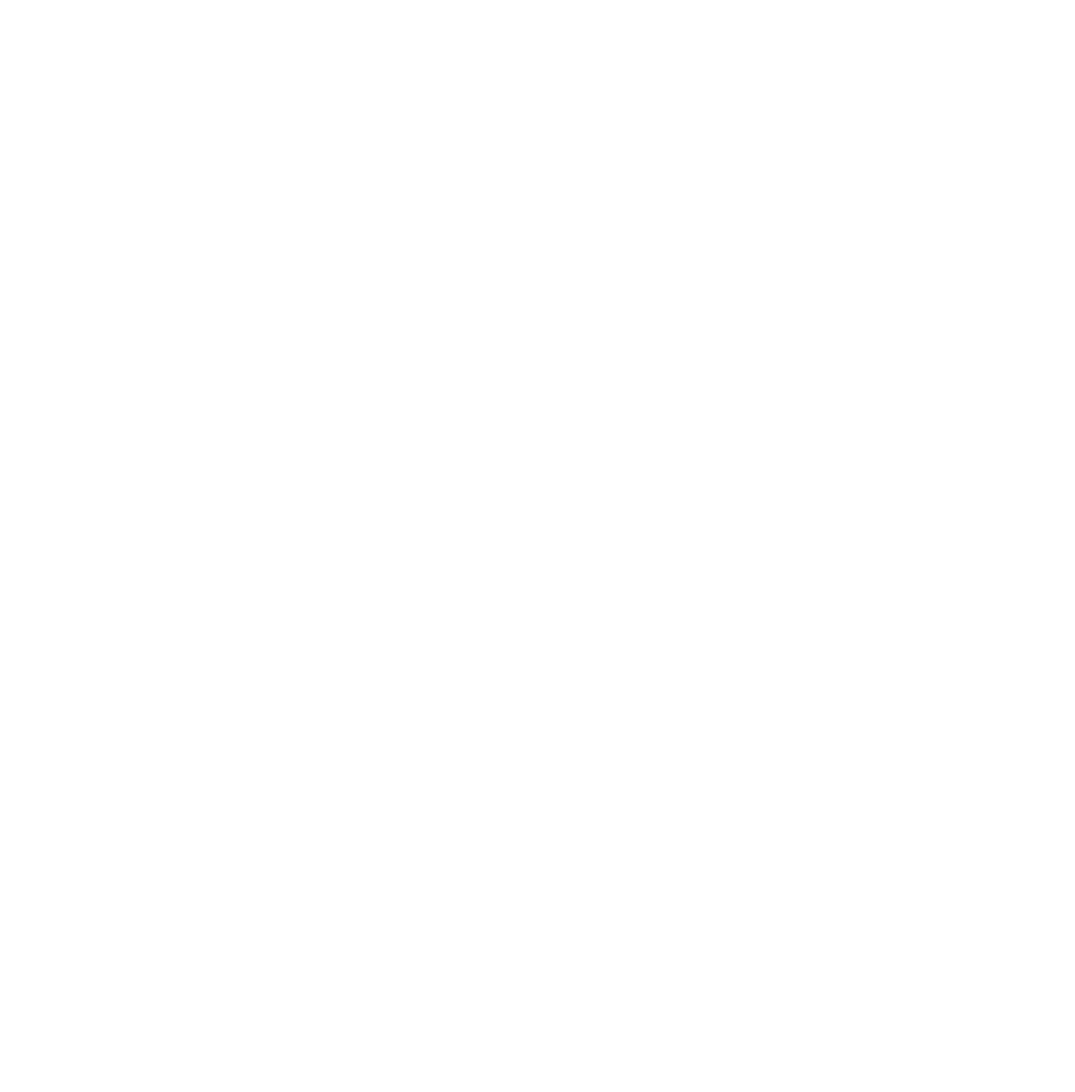
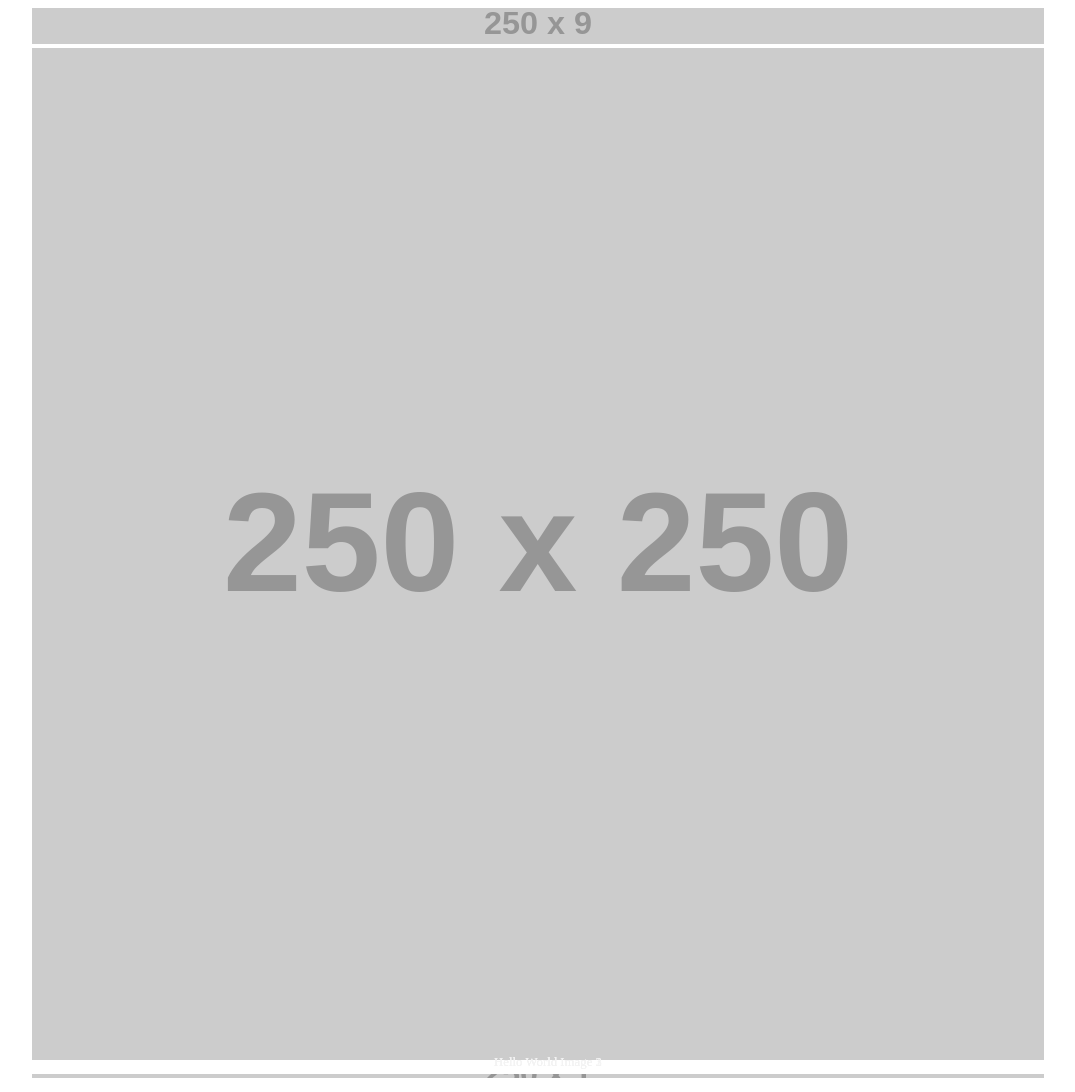
Before and after one commit to muratkilic1978/slideshow-carousel-js, a plain HTML site: page index.html in a window 1280 px wide. Shown: the whole page, without its empty margins (102-1177 px from the left). Before the commit the page ends 800 px from the top, so only its background shows below. Drawn offline with Linux system fonts and the light colour scheme; placeholder pictures from the web are drawn by us.

Commit message:
script.js -style.css and index.html files were modified

```diff
--- a/css/style.css
+++ b/css/style.css
@@ -18,7 +18,7 @@
 .dot {
     height: 25px;
     width: 25px;
-    margin: 0;
+    margin: 2px;
     background-color: #ccc;
     border-radius: 50%;
     display: inline-block;
@@ -30,3 +30,17 @@
     text-align: center;
     width: 100%;
 }
+
+.caption {
+    color: #f3f3f3;
+    font-size: 0.8em;
+    padding: 10px;
+    position: absolute;
+    bottom: 2px;
+    width: 100%;
+    text-align: center;
+}
+
+.active {
+    background-color: #666;
+}
--- a/index.html
+++ b/index.html
@@ -1,17 +1,14 @@
 <!DOCTYPE html>
 <html lang="en">
 <head>
-    <meta charset="UTF-8">
+
     <title>Slideshow Carousel JS</title>
 
     <link rel="stylesheet" href="css/style.css">
 </head>
 <body>
-    <div class="slideContainer">
-        <div class="indicator">
-
-        </div>
-    </div>
-<script src="js/script.js"></script>
+    <div class="slideContainer"></div>
+    <div class="indicator"></div>
+    <script src="js/script.js"></script>
 </body>
 </html>
--- a/js/script.js
+++ b/js/script.js
@@ -2,22 +2,34 @@ let slideIndex = 0;
     let timer;
     const myImages = [
         {
-        "img": "/img/400-800x800.jpg",
-        "caption": "image 1"
-    },
-    {
-        "img": "/img/429-800x800.jpg",
-        "caption": "image 2"
-    },
-    {
-        "img": "/img/431-800x800.jpg",
-        "caption": "image 3"
-    },
-
+            "img": "https://via.placeholder.com/250/09f?text=image1"
+            , "caption": "Hello World Image 1"
+    }
+        , {
+            "img": "https://via.placeholder.com/250/e4e?text=image2"
+            , "caption": "Hello World Image 2"
+    }
+        , {
+            "img": "https://via.placeholder.com/250/1f1?text=image3"
+            , "caption": "Hello World Image 3"
+    }
  ];
 
     builder();
 
-function builder(){
-    console.log(myImages);
+    function builder() {
+        for (let x = 0; x < myImages.length; x++) {
+            let slide = document.createElement("div");
+            slide.setAttribute("class", "mySlide fade");
+            let img = document.createElement("img");
+            img.setAttribute("src", myImages[x].img);
+            let cap = document.createElement("div");
+            cap.classList.add("caption");
+            cap.innerText = myImages[x].caption;
+            slide.appendChild(img);
+            slide.appendChild(cap);
+            document.querySelector(".slideContainer").appendChild(slide);
+
         }
+
+    }
```
Lines whose indentation alone changed are shown as unchanged.
